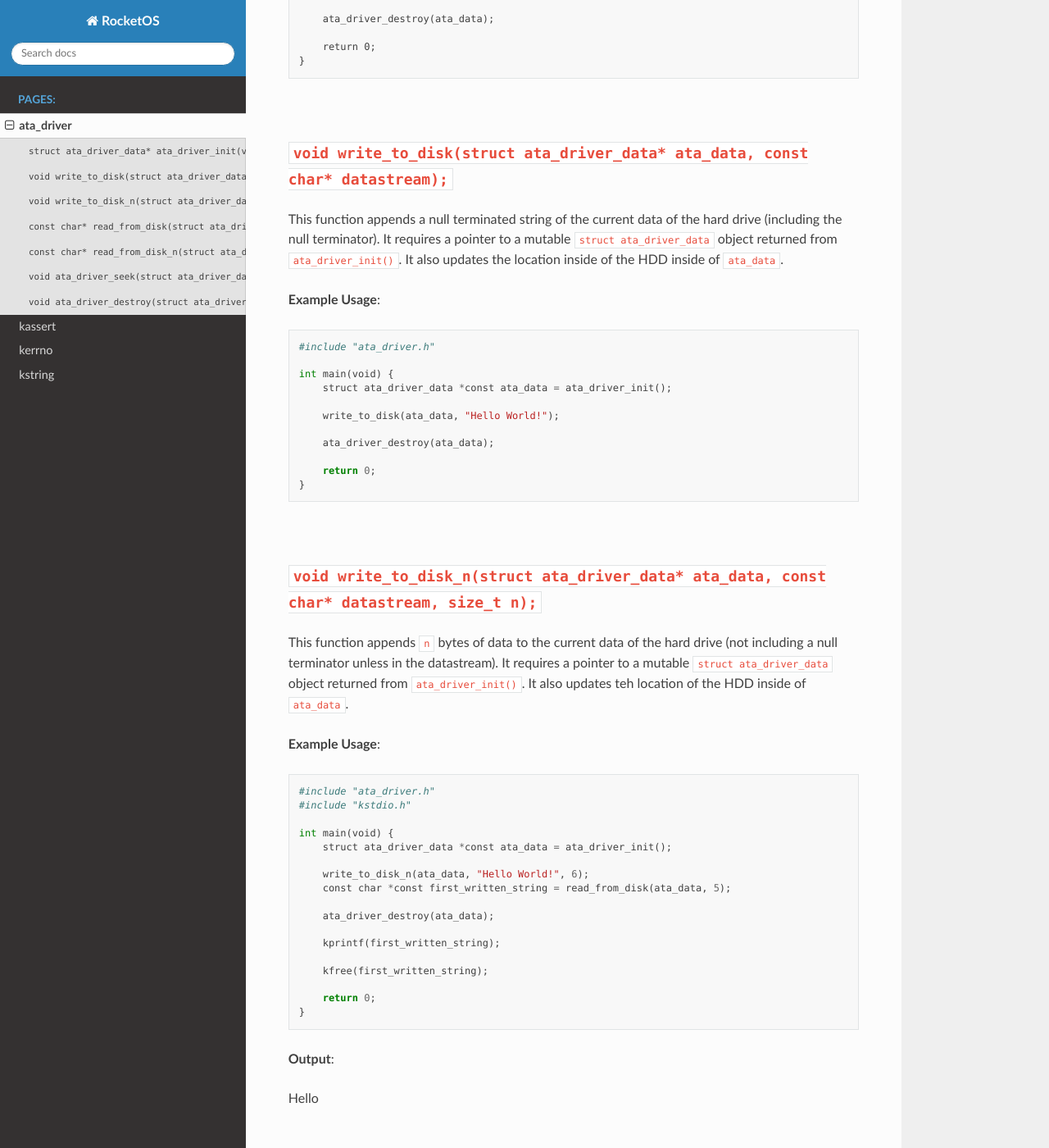
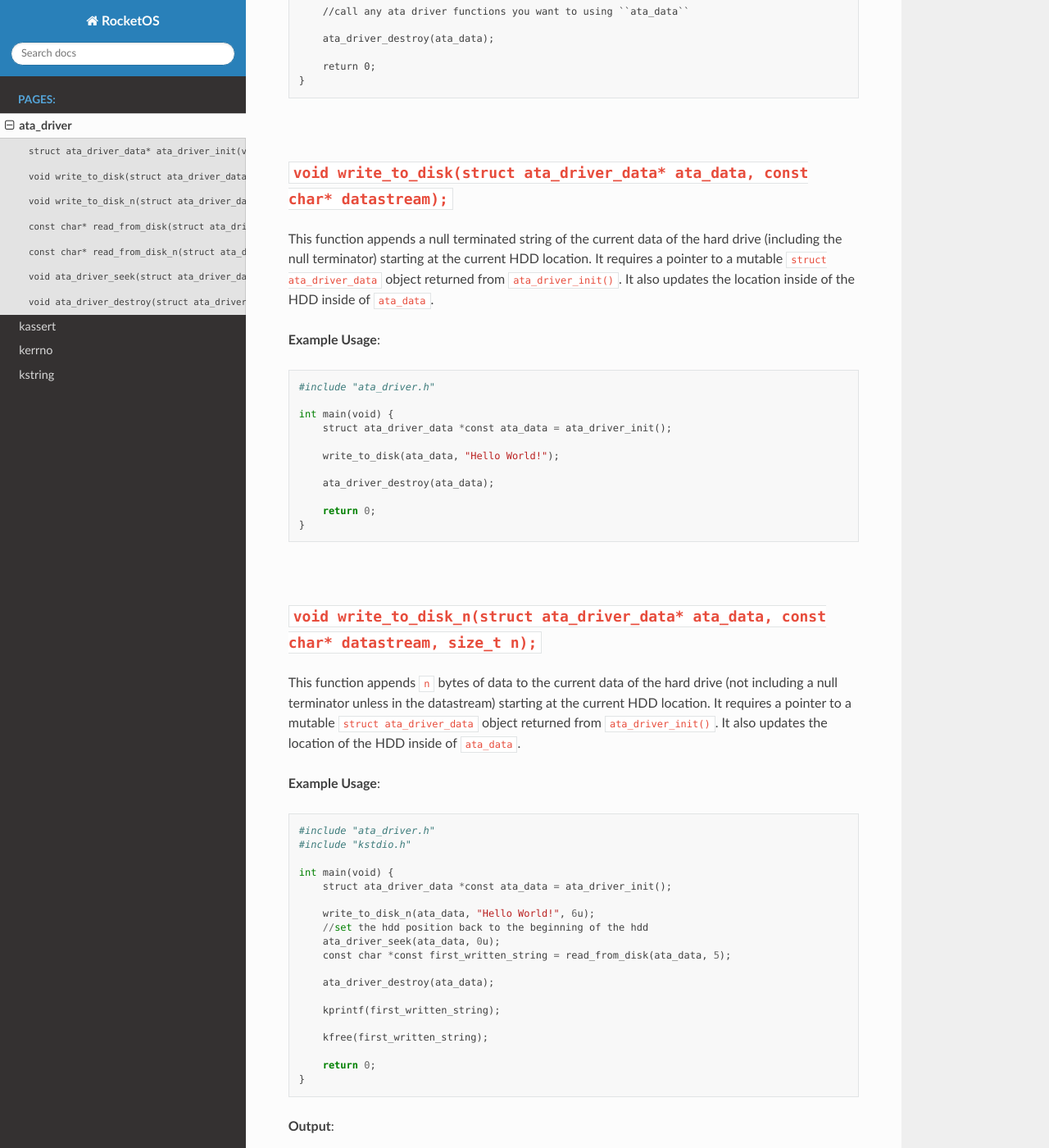
Before and after one commit to OperatingSystemRocket/RocketOS, a Sphinx documentation site: the page built from docs/source/docs_source/drivers/ata/ata_driver.rst, in a window 1280 px wide and 1400 px high, scrolled down 499 px. Shown: the whole window at 82% size. Built offline with Sphinx 7.4.7 and the Read the Docs theme 2.0.0, drawn with Linux system fonts in a browser that asks for light colours; some of the changed text lies outside the part shown.

Commit message:
Fix docs examples to use seek
Also clarified "HDD position" further

```diff
--- a/docs/source/docs_source/drivers/ata/ata_driver.rst
+++ b/docs/source/docs_source/drivers/ata/ata_driver.rst
@@ -18,6 +18,7 @@ returns a pointer to a heap
 allocated ata object. The
 ata data structure's type
 is a predeclared private struct.
+The HDD position starts at 0.
 
 **Example Usage**::
 
@@ -41,7 +42,9 @@ is a predeclared private struct.
 This function appends a null
 terminated string of the current data
 of the hard drive (including the
-null terminator). It requires a
+null terminator) starting at
+the current HDD location.
+It requires a
 pointer to a mutable
 ``struct ata_driver_data`` object
 returned from ``ata_driver_init()``.
@@ -72,11 +75,12 @@ bytes of data to the current
 data of the hard drive
 (not including a null
 terminator unless in
-the datastream). It
+the datastream) starting at
+the current HDD location. It
 requires a pointer to a mutable
 ``struct ata_driver_data`` object
 returned from ``ata_driver_init()``.
-It also updates teh location of the HDD
+It also updates the location of the HDD
 inside of ``ata_data``.
 
 **Example Usage**::
@@ -87,7 +91,9 @@ inside of ``ata_data``.
     int main(void) {
         struct ata_driver_data *const ata_data = ata_driver_init();
 
-        write_to_disk_n(ata_data, "Hello World!", 6);
+        write_to_disk_n(ata_data, "Hello World!", 6u);
+        //set the hdd position back to the beginning of the hdd
+        ata_driver_seek(ata_data, 0u);
         const char *const first_written_string = read_from_disk(ata_data, 5);
 
         ata_driver_destroy(ata_data);
@@ -124,6 +130,7 @@ via normal ``kfree()``.
         struct ata_driver_data *const ata_data = ata_driver_init();
 
         write_to_disk(ata_driver, "Hello World!");
+        ata_driver_seek(ata_data, 0u);
         const char *const first_written_string = read_from_disk(ata_driver);
 
         ata_driver_destroy(ata_data);
@@ -162,6 +169,7 @@ via normal ``kfree()``.
         struct ata_driver_data *const ata_data = ata_driver_init();
 
         write_to_disk(ata_driver, "Hello World!");
+        ata_driver_seek(ata_data, 0u);
         const char *const first_written_string = read_from_disk_n(ata_driver, 5);
 
         ata_driver_destroy(ata_data);
```
